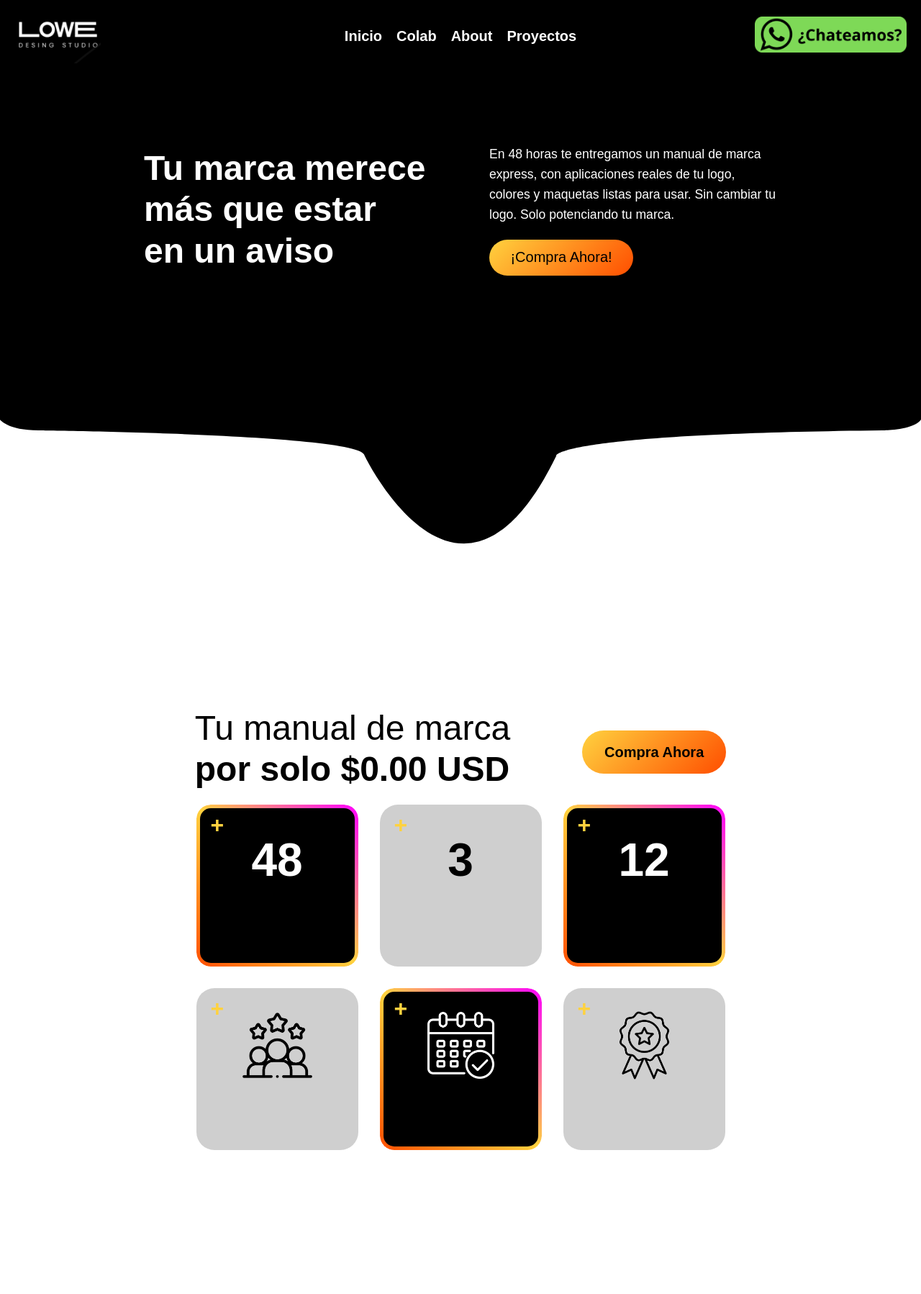
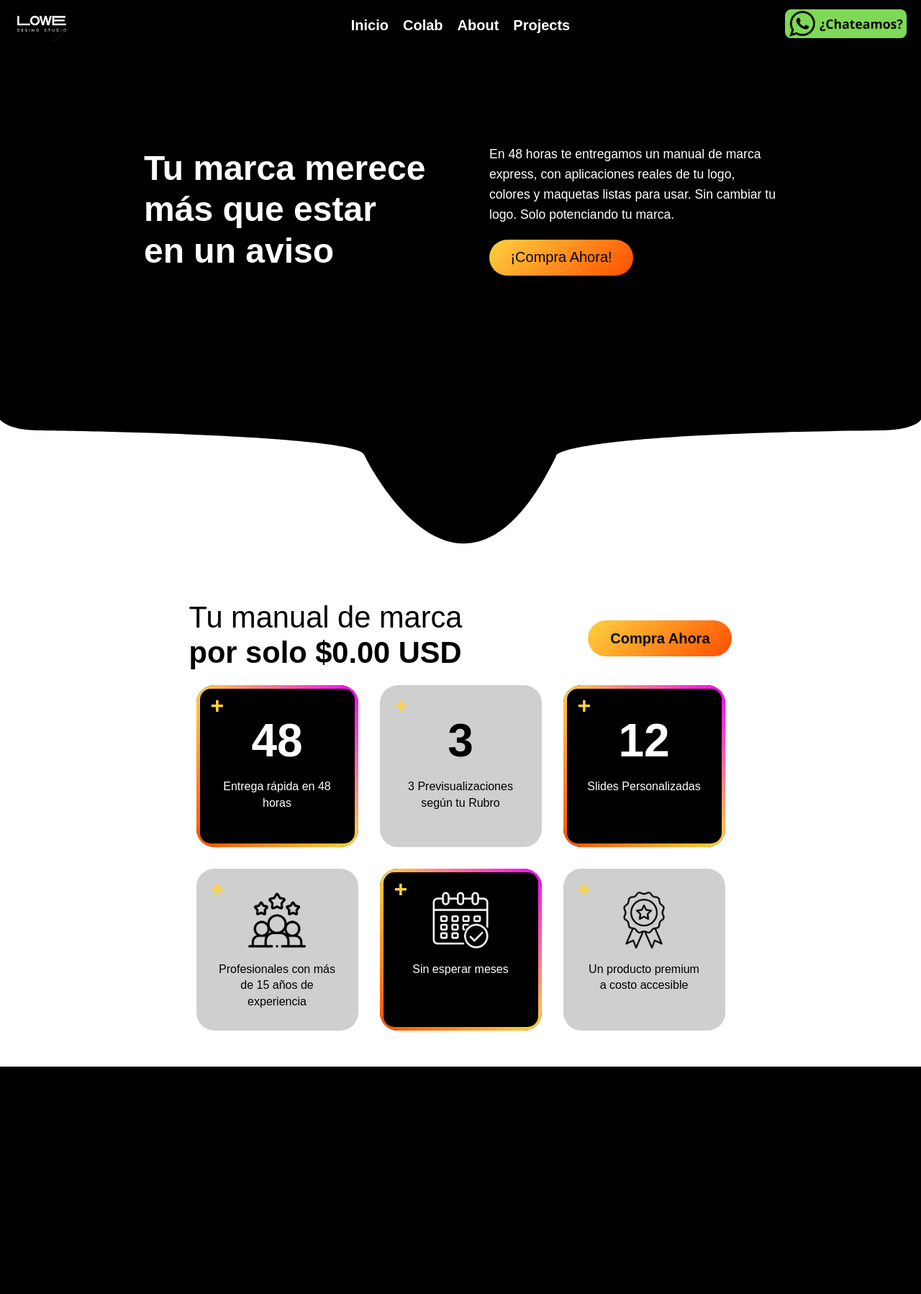
Before and after one commit to Alejosamy96/DesignMaker, a PHP site: page / in a window 1280 px wide. Shown: the whole page at 72% size. After the commit the page ends 1482 px from the top, so only its background shows below. Run offline with PHP 8.4, Linux system fonts and the light colour scheme.

Commit message:
VIVAAAA, ya tenemos el menú funcionando, a mimir

```diff
--- a/Styles.css
+++ b/Styles.css
@@ -25,7 +25,7 @@ body {
 }
 
 .menu-left .logo {
-  height: 80px;
+  height: 50px;
   width: auto;
   padding-left: 0%;
 }
@@ -58,7 +58,7 @@ body {
 }
 
 .menu-right .boton{
-  height: 50px;
+  height: 40px;
   width: auto;
 }
 
@@ -109,12 +109,30 @@ body {
   transition: transform 0.2s;
 }
 
-
+.curva {
+  background-color: #000000;
+  position: relative;
+  width: 100%;
+  height: 200px;
+  display: flex;
+  justify-content: center;
+  align-items: center;
+  text-align: center;
+  overflow: hidden;
+}
+.curva .lineaDeSeparacion {
+  position: absolute;
+  bottom: 0;
+  left: 0;
+  width: 100%;
+  height: 100%;
+  z-index: 1;
+}
 
 .seccionguia-general{
   background: #ffffff;
   color: #000000;
-  padding: 200px;
+  padding: 50px;
   margin: 0 auto;
   display: flex;
   flex-direction: column;
@@ -128,11 +146,11 @@ body {
   display: flex;
   justify-content: center;
   align-items: center;
-  gap: 100px;
+  gap: 175px;
   max-width: 100%;
 }
 .seccionguia-general .top .texto{
-  font-size: 3rem;
+  font-size: 2.6rem;
   line-height: 1.2;
   max-width: fit-content;
 }
@@ -142,7 +160,7 @@ body {
 
 .seccionguia-general .top .botonCompra{
   margin-top: 5%;
-  height: 60px;
+  height: 50px;
   width: 200px;
   font-size: 20px;
   font-weight: bold;
@@ -166,17 +184,16 @@ body {
   background: #000000;
   color: #ffffff;
   position: relative;
-  aspect-ratio: 1 / 1;        /* cuadrado */
-  width: 100%;                /* ocupa el espacio asignado por el grid */
+  aspect-ratio: 1 / 1;
+  width: 100%;
   border-radius: 25px;
-  padding: 30px;              /* espacio interno */
+  padding: 30px;
   box-sizing: border-box;
   text-align: center;
   font-family: Arial, sans-serif;
+  overflow: hidden;
+  z-index: 0;
 
-  /* efecto borde degradado */
-  border: 0px solid transparent;
-  background-clip: padding-box;
 }
 
 .seccionguia-general .mid .cuadro-oscuro::before{
@@ -194,20 +211,20 @@ body {
 }
 
 .seccionguia-general .mid .cuadro-claro{
-  background: #CFCFCF; /* color base */
+  background: #CFCFCF;
   color: #000000;
   position: relative;
-  aspect-ratio: 1 / 1;        /* cuadrado */
-  width: 100%;                /* ocupa el espacio asignado por el grid */
+  aspect-ratio: 1 / 1;
+  width: 100%;
   border-radius: 25px;
-  padding: 30px;              /* espacio interno */
+  padding: 30px;
   box-sizing: border-box;
   text-align: center;
   font-family: Arial, sans-serif;
-
-  /* efecto borde degradado */
   border: 0px solid transparent;
   background-clip: padding-box;
+  overflow: hidden;
+  z-index: 0;
 }
 
 .seccionguia-general .mid h2 {
@@ -229,9 +246,9 @@ body {
 }
 
 .seccionguia-general .mid img {
-  width: 60%;
+  width: 50%;
+  max-width: 100px;
   height: auto;
-  max-height: 60%;
   object-fit: contain;
   margin: 0 auto 15px auto;
   display: block;
--- a/index.html
+++ b/index.html
@@ -18,10 +18,10 @@
 
     <nav class="menu-center">
       <ul>
-        <li><a href="#">Inicio</a></li>
-        <li><a href="#">Colab</a></li>
-        <li><a href="#">About</a></li>
-        <li><a href="#">Proyectos</a></li>
+        <li><a href="index.html">Inicio</a></li>
+        <li><a href="Colaborations.html">Colab</a></li>
+        <li><a href="About.html">About</a></li>
+        <li><a href="Projects.html">Projects</a></li>
       </ul>
     </nav>
 
@@ -82,26 +82,32 @@
         <div class="cuadro-oscuro">
           <div class="icono">+</div>
           <h2>48</h2>
+          <p>Entrega rápida en 48 horas</p>
         </div>
         <div class="cuadro-claro">
           <div class="icono">+</div>
           <h2>3</h2>
+          <p>3 Previsualizaciones según tu Rubro</p>
         </div>
         <div class="cuadro-oscuro">
           <div class="icono">+</div>
           <h2>12</h2>
+          <p>Slides Personalizadas</p>
         </div>
         <div class="cuadro-claro">
           <div class="icono">+</div>
           <img src="IMG/Equipo.png">
+          <p>Profesionales con más de 15 años de experiencia</p>
         </div>
         <div class="cuadro-oscuro">
           <div class="icono">+</div>
           <img src="IMG/Calendario.png">
+          <p>Sin esperar meses</p>
         </div>
         <div class="cuadro-claro">
           <div class="icono">+</div>
           <img src="IMG/Medalla.png">
+          <p>Un producto premium a costo accesible</p>
         </div>
       </div>
     </section>
```
Also changed, not shown: other parts of Styles.css (+2 -22 lines), About.html (added, +33 -0 lines), Colaborations.html (added, +33 -0 lines), Projects.html (added, +33 -0 lines), Acerca de.html (deleted), Experiencias.html (deleted), Servicios.html (deleted).
